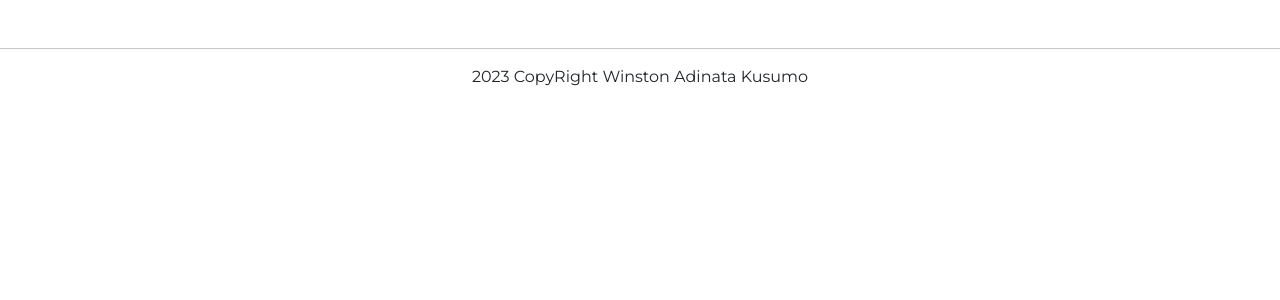
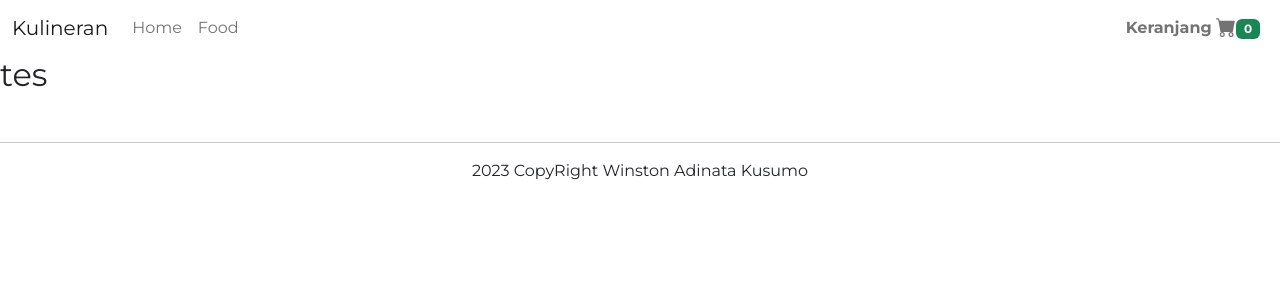
Before and after one commit to WinstarWyvern/kulineran, a Vue app: page /cart in a window 1280 px wide. Shown: the top 300 px of the page. Built offline with nearby package versions, Linux system fonts and the light colour scheme; no server answers; what vue-toast-notification would draw is missing.

Commit message:
- Finish Cart Routing

```diff
--- a/src/components/Navbar.vue
+++ b/src/components/Navbar.vue
@@ -26,7 +26,8 @@
         <ul class="navbar-nav ms-auto mb-2 mb-lg-0">
           <li class="nav-item">
             <router-link class="nav-link" to="/cart">
-            Keranjang <b-icon icon="cart-fill"></b-icon> <b-badge class="bg-success">0</b-badge>
+              Keranjang <b-icon icon="cart-fill"></b-icon>
+              <b-badge class="bg-success">{{ order_count.length }}</b-badge>
             </router-link>
           </li>
         </ul>
@@ -36,16 +37,29 @@
 </template>
 
 <script>
+import axios from "axios";
+
 export default {
   name: "NavbarComponent",
 
   data() {
-    return {};
+    return {
+      order_count: [],
+    };
   },
 
-  mounted() {},
+  mounted() {
+    axios
+      .get("http://localhost:3000/cart")
+      .then((response) => this.setCount(response.data))
+      .catch((error) => console.log(error));
+  },
 
-  methods: {},
+  methods: {
+    setCount(data) {
+      this.order_count = data;
+    },
+  },
 };
 </script>
 
--- a/src/views/CartView.vue
+++ b/src/views/CartView.vue
@@ -1,29 +1,27 @@
 <template>
-    <div>
-
-    </div>
+  <div>
+    <Navbar />
+    <h2>tes</h2>
+  </div>
 </template>
 
 <script>
+import Navbar from "@/components/Navbar.vue";
 export default {
-    name: 'CartView',
+  name: "CartView",
+  components: {
+    Navbar,
+  },
 
-    data() {
-        return {
+  data() {
+    return {};
+  },
 
-        };
-    },
+  mounted() {},
 
-    mounted() {
-
-    },
-
-    methods: {
-
-    },
+  methods: {},
 };
 </script>
 
 <style lang="scss" scoped>
-
 </style>
--- a/src/views/FoodDetailView.vue
+++ b/src/views/FoodDetailView.vue
@@ -94,9 +94,6 @@ export default {
         axios
           .post("http://localhost:3000/cart", this.order)
           .then(() => {
-            // this.$router.push({ path: "/cart" });
-            console.log("berhasil");
-            this.showToast();
             this.$toast.success("Sukses Masuk Keranjang", {
               type: "success",
               position: "top-right",
@@ -104,9 +101,11 @@ export default {
               dismissible: true,
             });
           })
-          .catch((err) => console.log(err));
+          .catch((err) => console.log(err))
+          .finally(() => {
+            this.$router.push({ path: "/cart" });
+          });
       } else {
-        console.log("eror");
         this.$toast.error("Jumlah Pesanan Harus diisi", {
           type: "error",
           position: "top-right",
```
